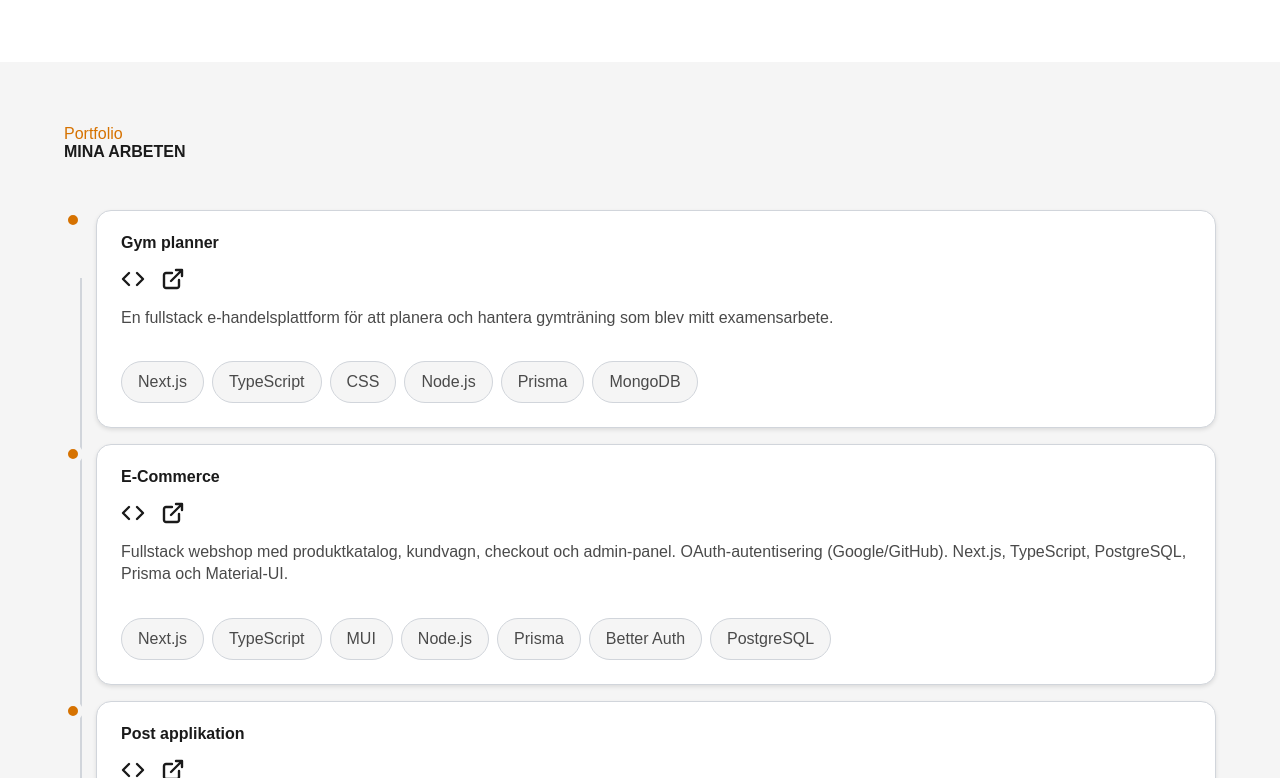
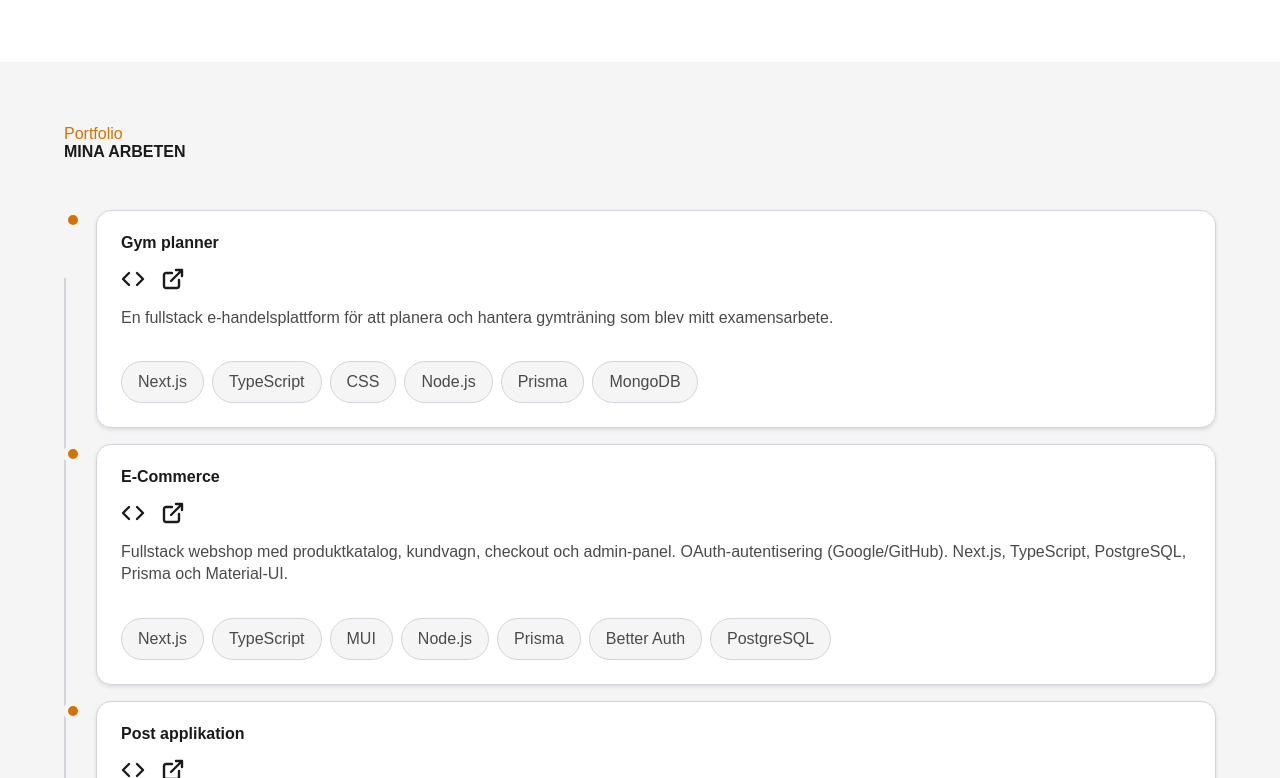
Before and after one commit to Kind606/portfolio-kevin, a Next.js app: page / in a window 1280 px wide. Shown: the part 1236-2014 px from the top of the page. Built offline with nearby package versions, Linux system fonts and the light colour scheme.

Commit message:
another small fix

```diff
--- a/src/components/projectsSection/projectSection.module.css
+++ b/src/components/projectsSection/projectSection.module.css
@@ -8,7 +8,7 @@
 }
 .timeLine {
   position: absolute;
-  inset: clamp(13.5rem, 5vw, 15rem) auto calc(-1 * clamp(0rem, 5vw, 0rem)) 5rem;
+  inset: clamp(13.5rem, 5vw, 15rem) auto calc(-1 * clamp(0rem, 5vw, 0rem)) clamp(4rem, 5vw, 5rem);
   width: 2px;
   background-color: var(--border-card);
 }
```
